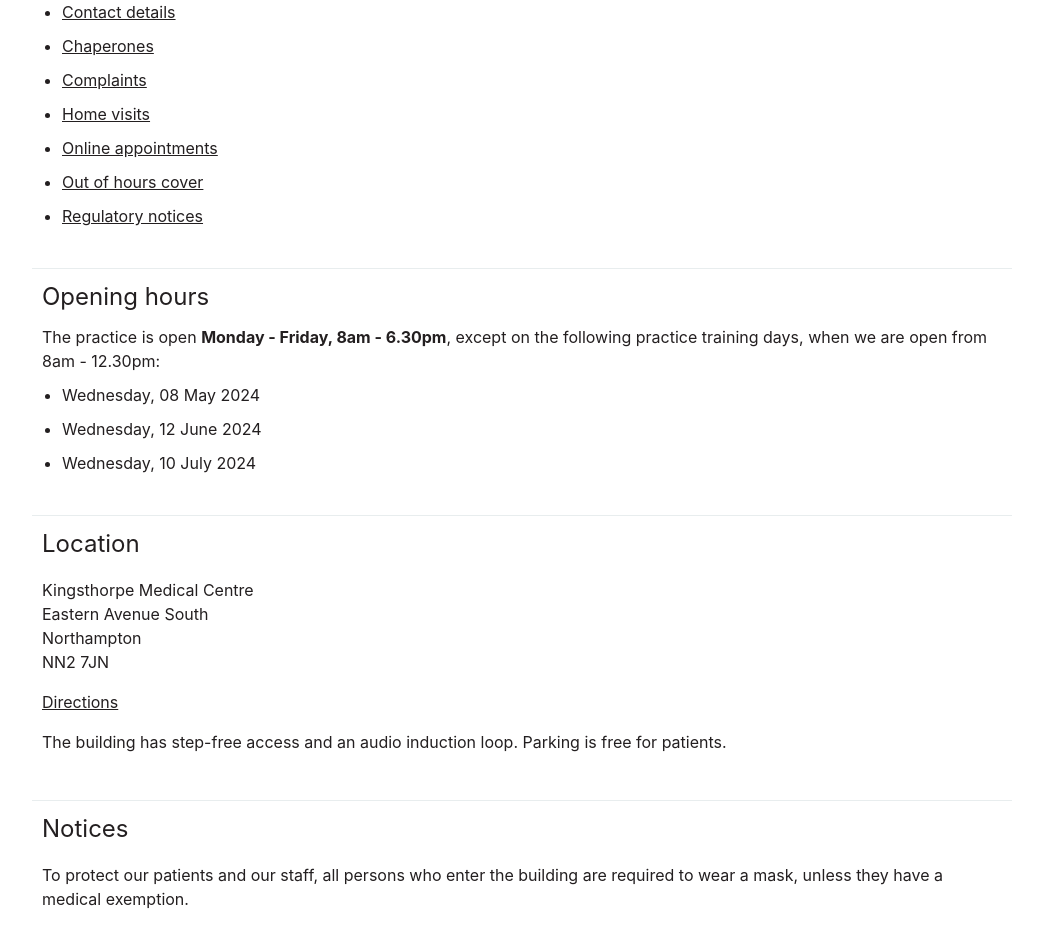
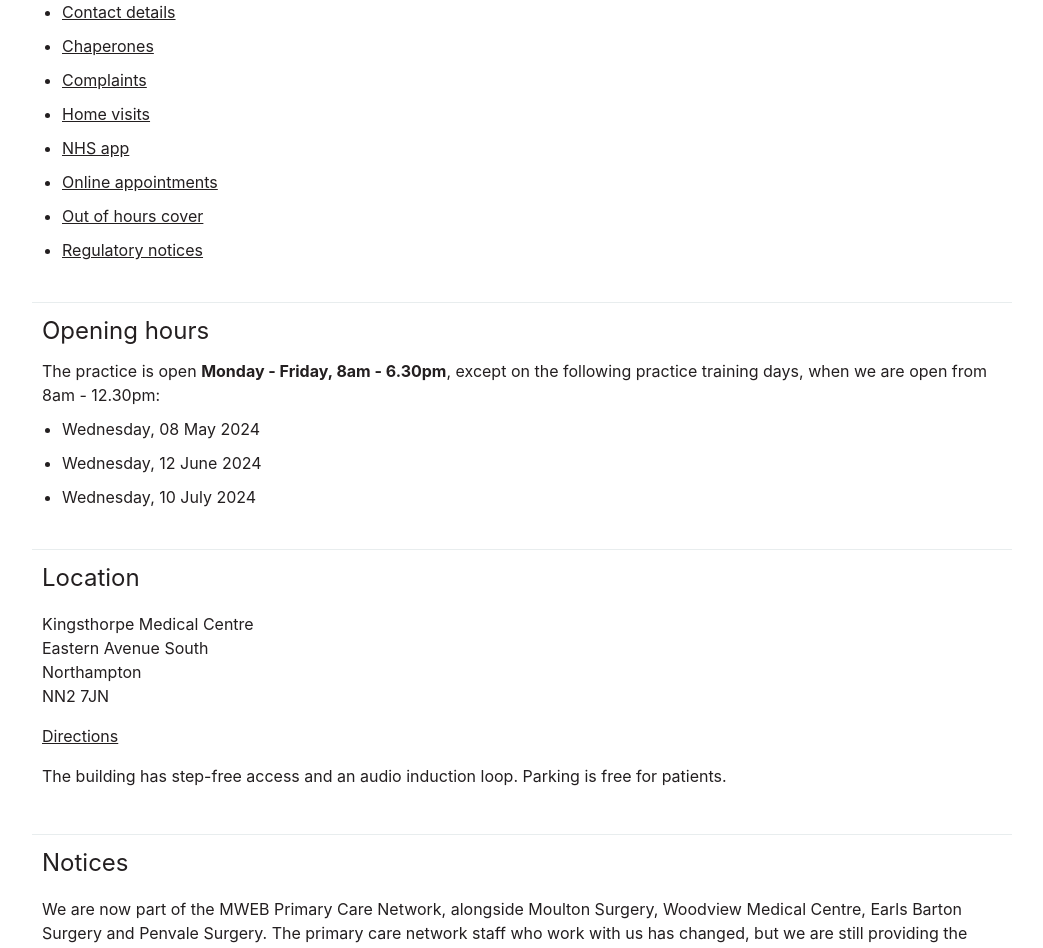
Before and after one commit to javidlakha/kingsthorpe-medical-centre, a React (Create React App) app in the folder client/: page / in a window 1280 px wide. Shown: the part 460-1408 px from the top of the page, without its empty margins (118-1161 px from the left). Built offline with nearby package versions, Linux system fonts and the light colour scheme.

Commit message:
PCN notice

```diff
--- a/client/src/pages/Home.tsx
+++ b/client/src/pages/Home.tsx
@@ -55,6 +55,9 @@
               <Link to={PAGES.homeVisits}>Home visits</Link>
             </li>
             <li>
+              <Link to={PAGES.nhsApp}>NHS app</Link>
+            </li>
+            <li>
               <Link to={PAGES.onlineAppointments}>Online appointments</Link>
             </li>
             <li>
@@ -105,9 +108,12 @@
         <div className="content">
           <div className="content-title">Notices</div>
           <p>
-            To protect our patients and our staff, all persons who enter the
-            building are required to wear a mask, unless they have a medical
-            exemption.
+            We are now part of the MWEB Primary Care Network, alongside Moulton
+            Surgery, Woodview Medical Centre, Earls Barton Surgery and Penvale
+            Surgery. The primary care network staff who work with us has
+            changed, but we are still providing the same services as before.
+            If you have any questions about this, please speak to the Practice
+            Manager.
           </p>
         </div>
       </div>
```
